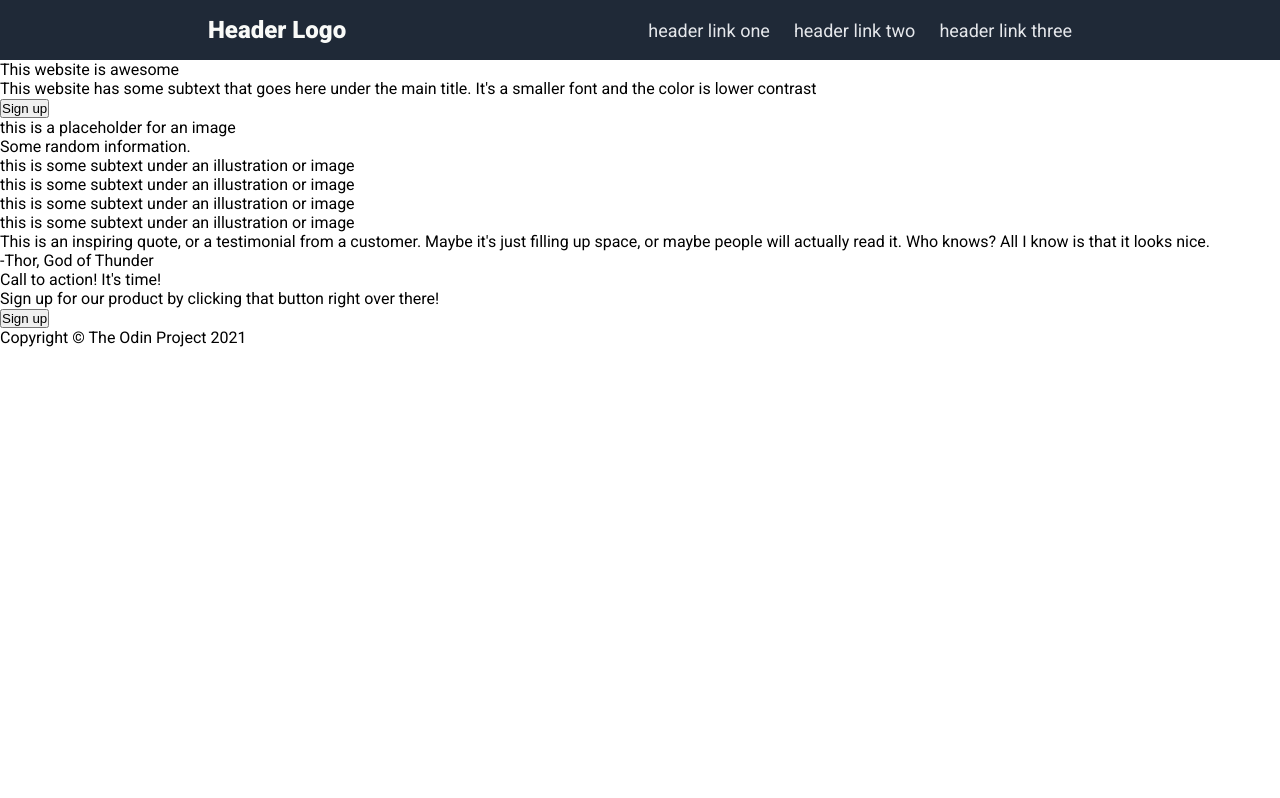
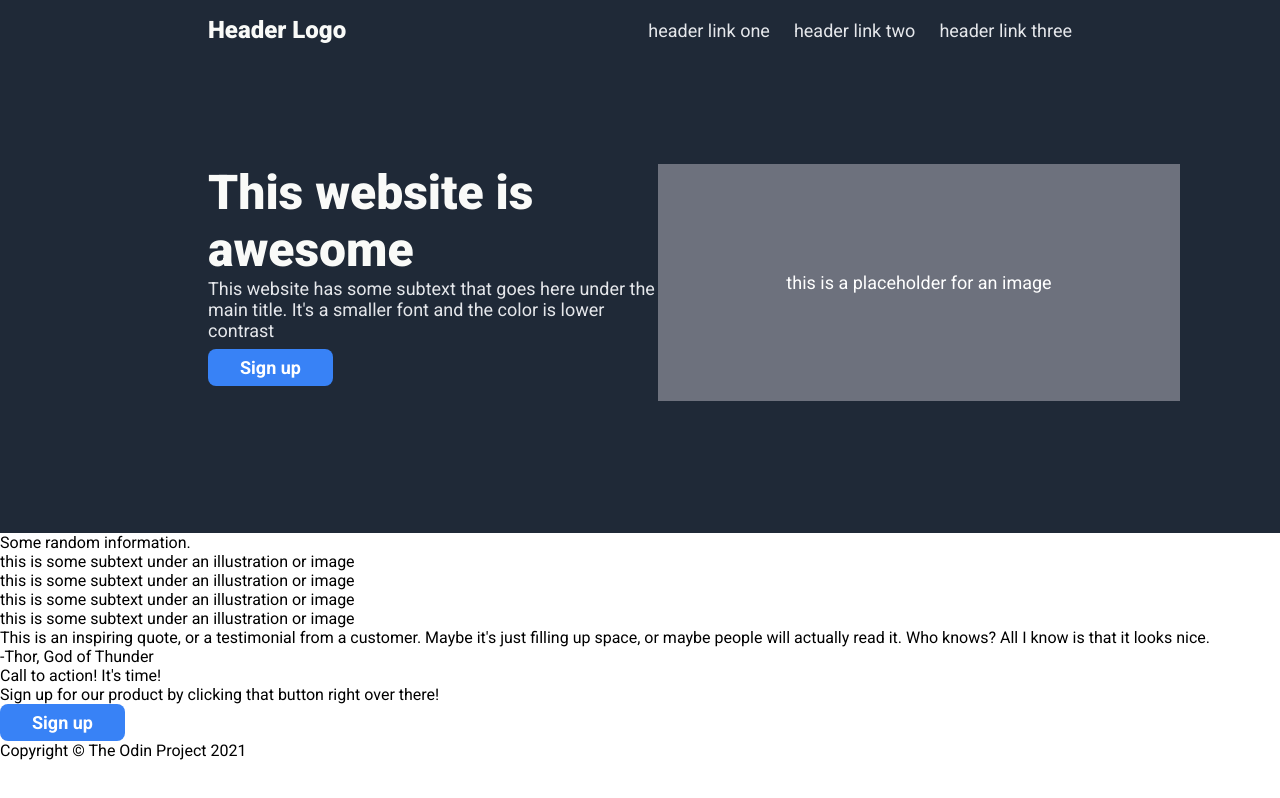
Before and after one commit to saffr3n-dump/landing-page, a plain HTML site: page index.html in a window 1280 px wide. Drawn offline with Linux system fonts and the light colour scheme.

Commit message:
feat: style hero section

```diff
--- a/style.css
+++ b/style.css
@@ -25,6 +25,17 @@ a {
   font-size: 18px;
 }
 
+button {
+  font-family: inherit;
+  background-color: #3882f6;
+  color: white;
+  font-size: 18px;
+  font-weight: bold;
+  padding: 8px 32px;
+  border: none;
+  border-radius: 8px;
+}
+
 .header {
   background-color: #1f2937;
   padding: 16px 208px;
@@ -38,3 +49,36 @@ a {
   font-size: 24px;
   font-weight: 900;
 }
+
+.hero {
+  background-color: #1f2937;
+  padding: 104px 208px;
+  padding-bottom: 132px;
+  display: flex;
+  justify-content: space-between;
+}
+
+.hero .main {
+  flex: 0 0 450px;
+}
+
+.hero .title {
+  color: #f9faf8;
+  font-size: 48px;
+  font-weight: 900;
+}
+
+.hero .text {
+  color: #e5e7eb;
+  font-size: 18px;
+  margin-bottom: 8px;
+}
+
+.hero .img {
+  color: white;
+  font-size: 18px;
+  background-color: #6d717d;
+  padding: 108px 0;
+  text-align: center;
+  flex: 0 0 522px;
+}
```
